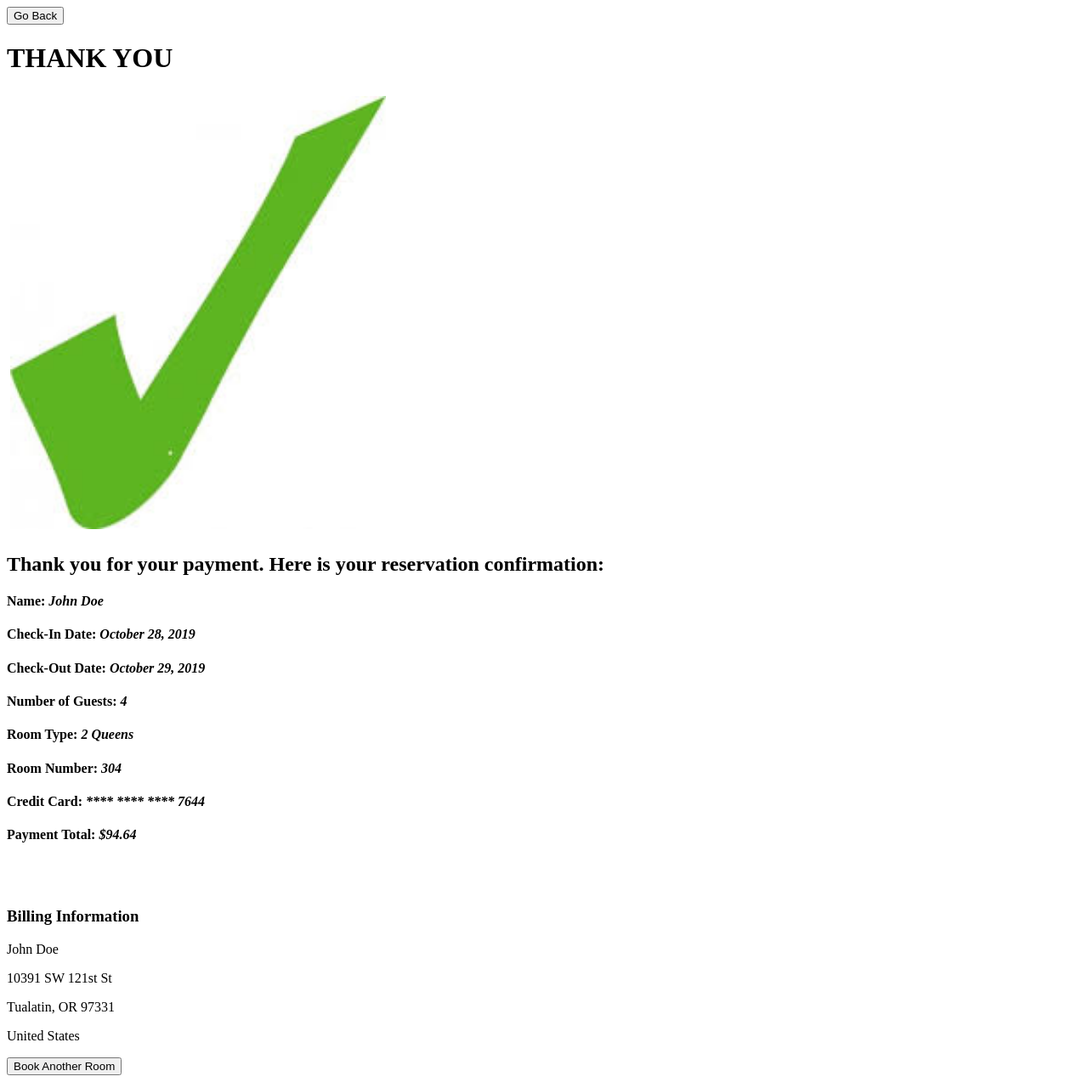
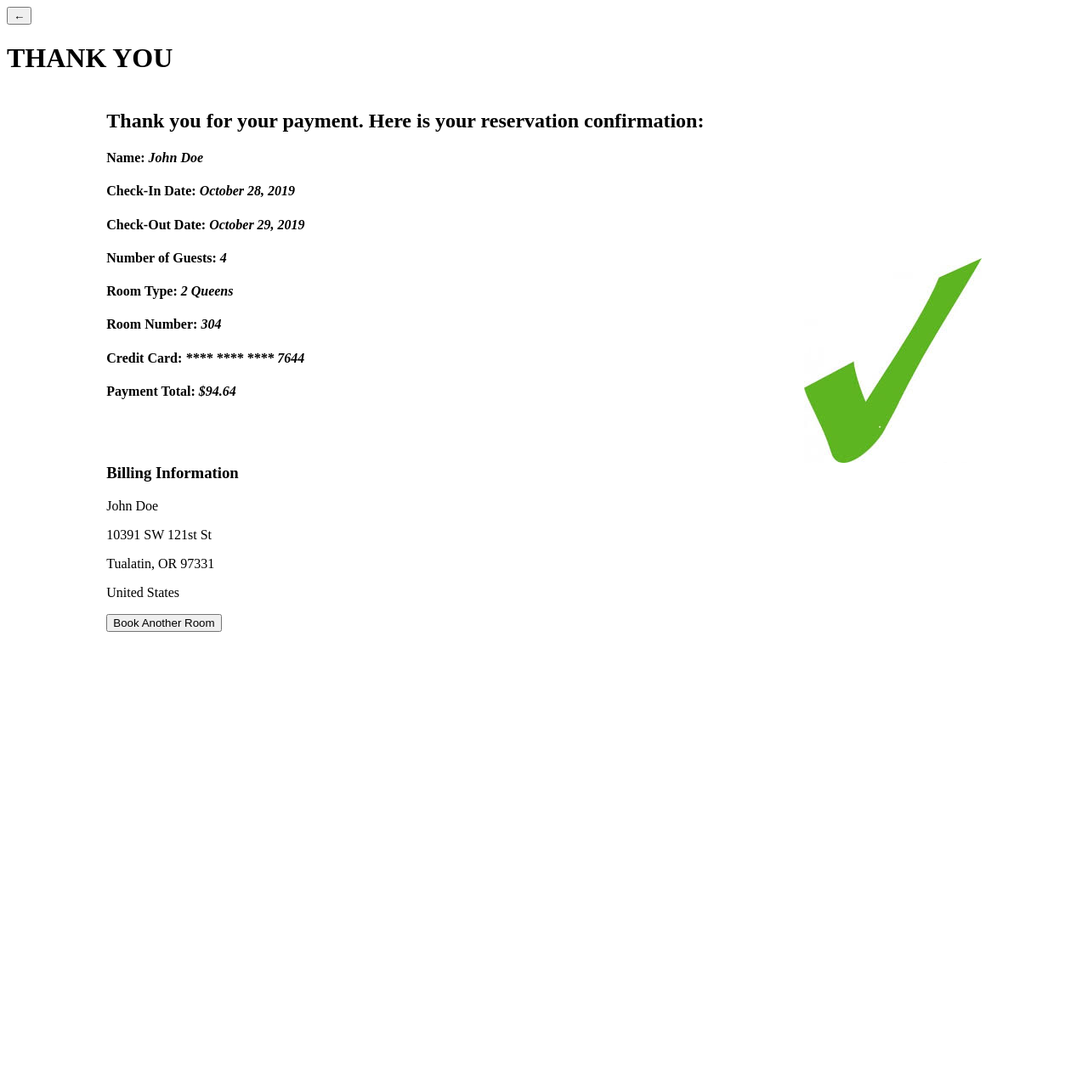
Before and after one commit to CS340HollidayLiles/CS340, a Flask app: page /confirmation in a window 1280 px wide. Shown: the whole page at 85% size. After the commit the page ends 744 px from the top, so only its background shows below. Run offline with Flask 2, Linux system fonts and the light colour scheme; some libraries are stand-ins or nearby versions.

Commit message:
Changed back buttons a little.

```diff
--- a/starter_website/static/main.css
+++ b/starter_website/static/main.css
@@ -113,10 +113,7 @@
 }
 
 #confirmationpic {
-    height: 70%;
-    width: 35%;
-    padding: 4px;
-}
+   }
 
 #guestInfo {
 
--- a/starter_website/templates/confirmation.html
+++ b/starter_website/templates/confirmation.html
@@ -2,14 +2,12 @@
 
 {% block content %}
    <body id="confirmation">
-      <form>
-        <input type="button" value="Go Back" onclick="history.back()">
-      </form>
+      <button type="button" onclick="history.back()">&larr;</button>
       <h1>THANK YOU</h1>
       <title>Confirmation</title>
-      <img id="confirmationpic" src="/static/checkmarkpic.jpg"></img>
-     <br/>
-     <form>
+      <div id="guestInfo">
+      <div>
+          <form>
        <h2>Thank you for your payment. Here is your reservation confirmation:</h2>
        <h4>Name: <i>John Doe</i></h4>
        <h4>Check-In Date: <i>October 28, 2019</i></h4>
@@ -26,7 +24,12 @@
        <p>10391 SW 121st St</p>
        <p>Tualatin, OR 97331</p>
        <p>United States</p>
-       <input type="submit" name="book_another_room" value="Book Another Room"/>
+       <button type="button" onclick="window.location.href='/home'">Book Another Room</button>
      </form>
+ </div>
+ <div>
+    <img id="confirmationpic" src="/static/checkmarkpic.jpg"></img>
+</div>
+ </div>
    </body>
 {% endblock %}
--- a/starter_website/templates/guestInformation.html
+++ b/starter_website/templates/guestInformation.html
@@ -6,7 +6,7 @@
      <title>Guest Information</title>
      <h1>Guest Information</h1>
      <form>
-       <input type="button" value="Go Back" onclick="history.back()">
+       <input type="button" value=&larr;  onclick="history.back()">
      </form>
    </div>
    <div id="guestInfo">
--- a/starter_website/templates/payment.html
+++ b/starter_website/templates/payment.html
@@ -8,7 +8,7 @@
 </div>
     <h1>Payment</h1>
      <form>
-       <input type="button" value="Go Back" onclick="history.back()">
+       <input type="button" value=&larr; onclick="history.back()">
      </form>
    <div id="paymentInfo">
      <form>
```
